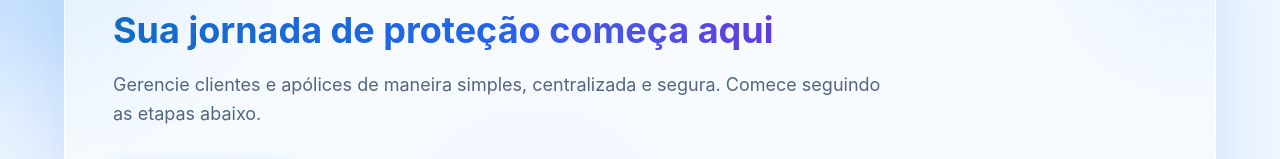
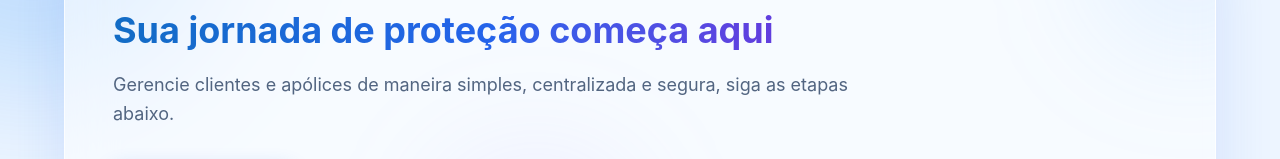
Before and after one commit to VidaConecta/ConectaLife_React, a React (Vite) app: page /introducao in a window 1280 px wide. Shown: the part 183-342 px from the top of the page. Built offline with nearby package versions, Linux system fonts and the light colour scheme.

Commit message:
✨ New Feature:  Text Alterado

```diff
--- a/src/pages/introducao/introducao.tsx
+++ b/src/pages/introducao/introducao.tsx
@@ -26,7 +26,7 @@ function Introducao() {
 
             <p className="mt-5 max-w-3xl text-base leading-relaxed text-[#526581] md:text-lg">
               Gerencie clientes e apólices de maneira simples, centralizada e
-              segura. Comece seguindo as etapas abaixo.
+              segura, siga as etapas abaixo.
             </p>
 
             <div className="mt-8 flex flex-col gap-3 sm:flex-row">
```
